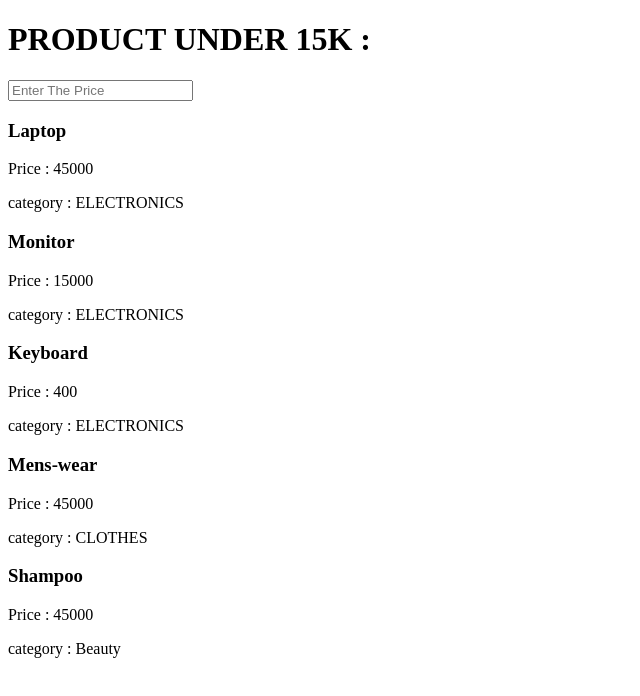
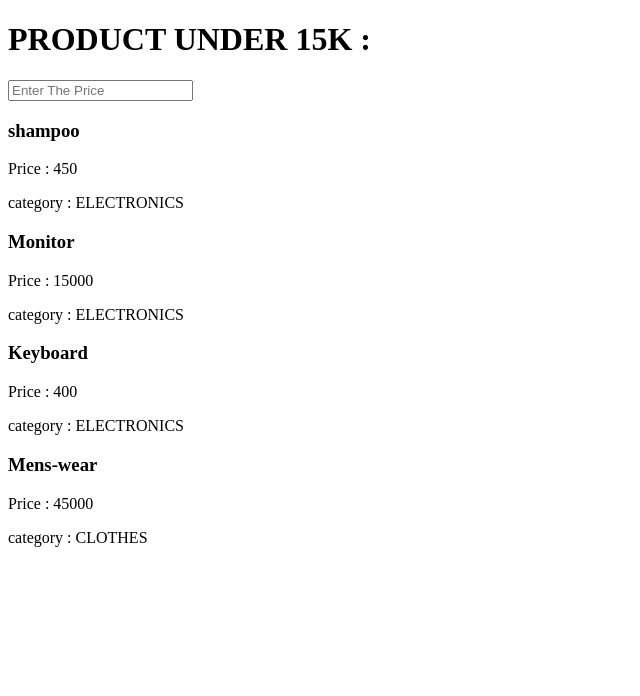
Before and after one commit to karanjoshi-kj/REACT, a React (Vite) app in the folder demo/: page / in a window 1280 px wide. Shown: the top 696 px of the page, without its empty margins (0-640 px from the left). Built offline with nearby package versions, Linux system fonts and the light colour scheme.

Commit message:
QUESTION PRATICE

```diff
--- a/demo/src/components/FILTERS/Question.jsx
+++ b/demo/src/components/FILTERS/Question.jsx
@@ -4,8 +4,8 @@ const Question = () => {
     const products = [
         {
         id : 1 ,
-        name : "Laptop",
-        Price : "45000",
+        name : "shampoo",
+        Price : "450",
         category : "ELECTRONICS"
     },
     {
@@ -26,12 +26,6 @@ const Question = () => {
         Price : "45000",
         category : "CLOTHES"
     },
-    {
-        id : 1 ,
-        name : "Shampoo",
-        Price : "45000",
-        category : "Beauty"
-    },
 ];
 
 const [pricefilter , setpricefilter] = useState("");
@@ -39,7 +33,7 @@ const filteredproduct = products.filter((product)=> {
     if (pricefilter === "") {
         return true ;
     }
-    return product.Price <= pricefilter ;
+    return product.Price <= Number(pricefilter) ;
 });
   return (
     <div>
```
